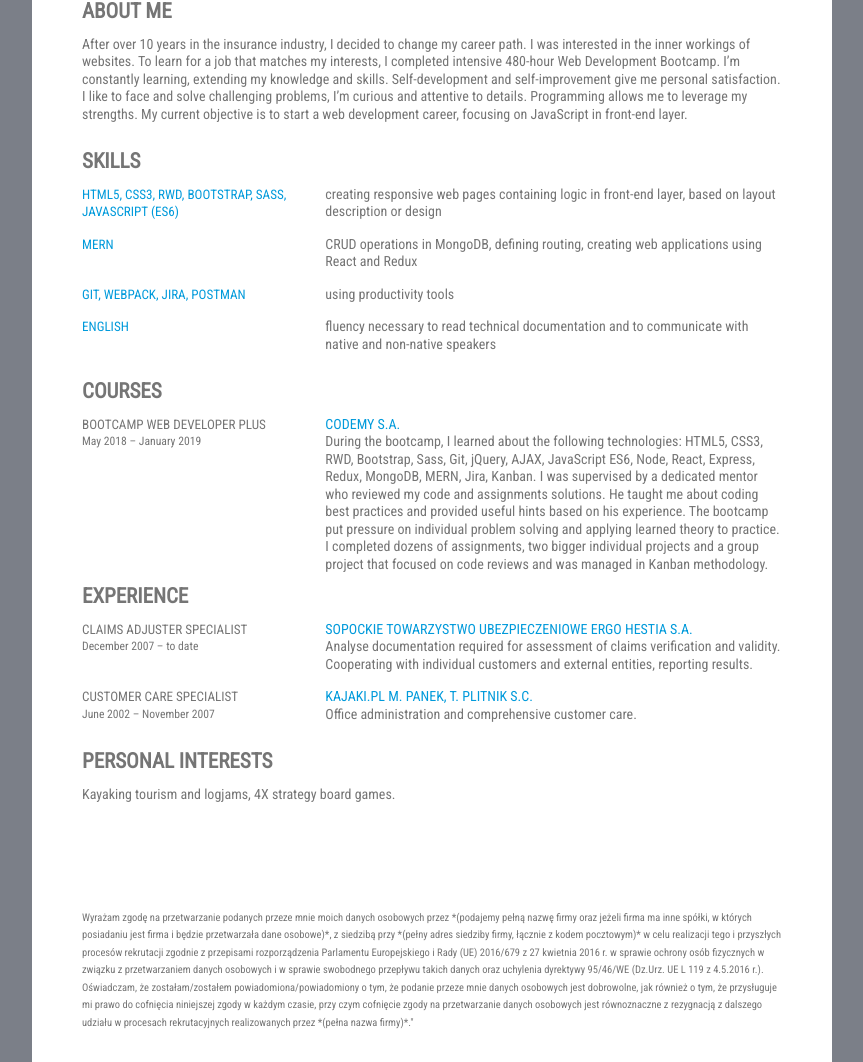
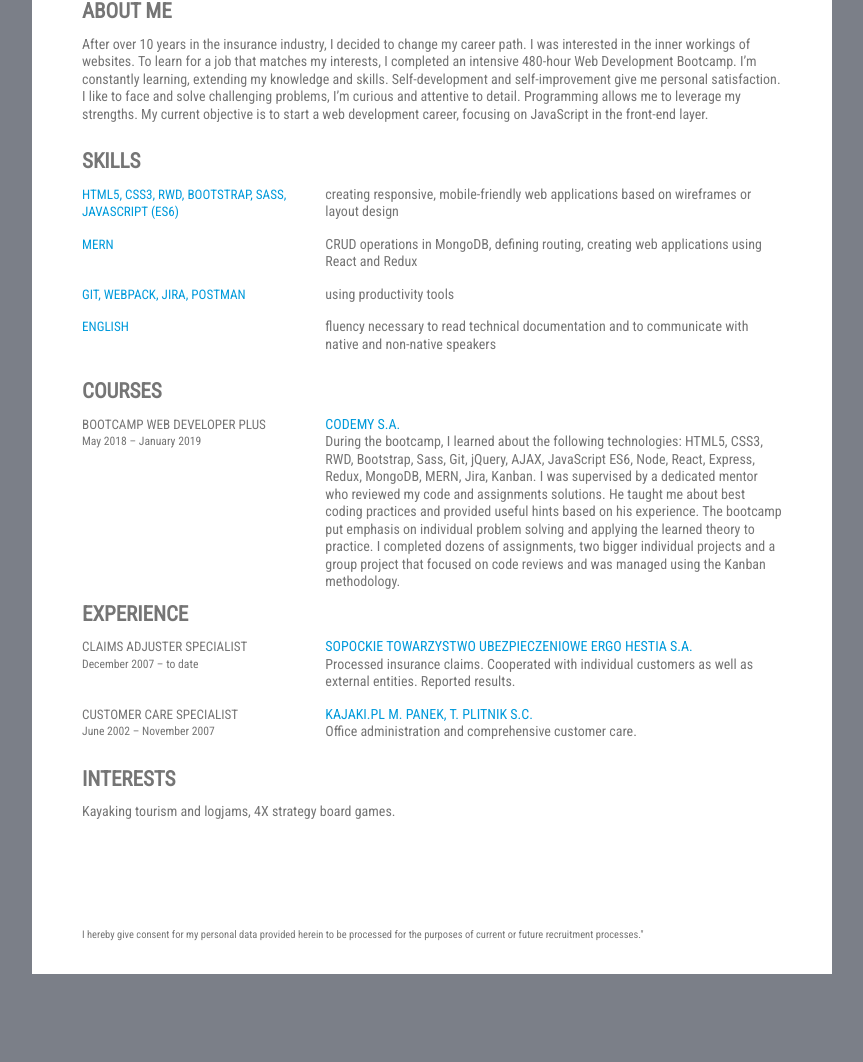
Before and after one commit to annakowalczuk/resume-project, a website: page src/en.html in a window 1280 px wide. Shown: the part 222-1284 px from the top of the page, without its empty margins (208-1071 px from the left). After the commit the page ends 1196 px from the top, so only its background shows below. Drawn offline with nearby package versions, Linux system fonts and the light colour scheme; files that its build step writes are made by us from their sources.

Commit message:
Add english content for future use

```diff
--- a/src/en.html
+++ b/src/en.html
@@ -54,18 +54,18 @@
           <!-- About me -->
           <section class="section--about">
             <h3>About me</h3>
-            <article class="description">After over 10 years in the insurance industry, I decided to change my career path. I was interested in the inner workings of websites. To learn for a job that matches my interests, I completed intensive 480-hour Web Development Bootcamp. I’m constantly learning, extending my knowledge and skills.
+            <article class="description">After over 10 years in the insurance industry, I decided to change my career path. I was interested in the inner workings of websites. To learn for a job that matches my interests, I completed an intensive 480-hour Web Development Bootcamp. I’m constantly learning, extending my knowledge and skills.
 
-                Self-development and self-improvement give me personal satisfaction. I like to face and solve challenging problems, I’m curious and attentive to details. Programming allows me to leverage my strengths.
+                Self-development and self-improvement give me personal satisfaction. I like to face and solve challenging problems, I’m curious and attentive to detail. Programming allows me to leverage my strengths.
 
-                My current objective is to start a web development career, focusing on JavaScript in front-end layer.
+                My current objective is to start a web development career, focusing on JavaScript in the front-end layer.
 
             </article>
           </section>
 
           <!-- Hobbies -->
           <section class="print-hidden">
-            <h3>Personal interests</h3>
+            <h3>Interests</h3>
             <article>Kayaking tourism and logjams, 4X strategy board games.
             </article>
           </section>
@@ -78,7 +78,7 @@
             <h3>Skills</h3>
             <article class="row skilss">
               <div class="col-md-4 col-print-4 title">HTML5, CSS3, RWD, Bootstrap, Sass, JavaScript (ES6)</div>
-              <div class="col-md-8 col-print-8 description">creating responsive web pages containing logic in front-end layer, based on layout description or design
+              <div class="col-md-8 col-print-8 description">creating responsive, mobile-friendly web applications based on wireframes or layout design
                 </div>
             </article>
             <article class="row skilss">
@@ -108,9 +108,9 @@
                 <div class="col-md-8 col-print-8">
                     During the bootcamp, I learned about the following technologies: HTML5, CSS3, RWD, Bootstrap, Sass, Git, jQuery, AJAX, JavaScript ES6, Node, React, Express, Redux, MongoDB, MERN, Jira, Kanban.
 
-                    I was supervised by a dedicated mentor who reviewed my code and assignments solutions. He taught me about coding best practices and provided useful hints based on his experience.
+                    I was supervised by a dedicated mentor who reviewed my code and assignments solutions. He taught me about best coding practices and provided useful hints based on his experience.
 
-                    The bootcamp put pressure on individual problem solving and applying learned theory to practice. I completed dozens of assignments, two bigger individual projects and a group project that focused on code reviews and was managed in Kanban methodology.
+                    The bootcamp put emphasis on individual problem solving and applying the learned theory to practice. I completed dozens of assignments, two bigger individual projects and a group project that focused on code reviews and was managed using the Kanban methodology.
 
 
                 </div>
@@ -134,7 +134,7 @@
                     to date
                     </div>
                 <div class="col-md-8 col-print-8 description">
-                    Analyse documentation required for assessment of claims verification and validity. Cooperating with individual customers and external entities, reporting results.
+                    Processed insurance claims. Cooperated with individual customers as well as external entities. Reported results.
                 </div>
               </div>
             </article>
@@ -156,7 +156,7 @@
 
           <!-- Hobbies -->
           <section class="container screen-hidden section--hobbies">
-            <h3>Personal interests</h3>
+            <h3>Interests</h3>
             <article class="row">
               <div class="col-print-12">
                   Kayaking tourism and logjams, 4X strategy board games.
@@ -170,19 +170,7 @@
     <footer class="container-fluid">
       <div class="row">
         <section class="col-print-12 screen-hidden section--footer">
-          <p>Wyrażam zgodę na przetwarzanie podanych przeze mnie moich danych osobowych przez *(podajemy pełną nazwę
-            firmy oraz jeżeli firma ma inne spółki, w których posiadaniu jest firma i będzie przetwarzała dane
-            osobowe)*,
-            z siedzibą przy *(pełny adres siedziby firmy, łącznie z kodem pocztowym)* w celu realizacji tego i
-            przyszłych
-            procesów rekrutacji zgodnie z przepisami rozporządzenia Parlamentu Europejskiego i Rady (UE) 2016/679 z 27
-            kwietnia 2016 r. w sprawie ochrony osób fizycznych w związku z przetwarzaniem danych osobowych i w sprawie
-            swobodnego przepływu takich danych oraz uchylenia dyrektywy 95/46/WE (Dz.Urz. UE L 119 z 4.5.2016 r.).
-            Oświadczam, że zostałam/zostałem powiadomiona/powiadomiony o tym, że podanie przeze mnie danych osobowych
-            jest dobrowolne, jak również o tym, że przysługuje mi prawo do cofnięcia niniejszej zgody w każdym czasie,
-            przy czym cofnięcie zgody na przetwarzanie danych osobowych jest równoznaczne z rezygnacją z dalszego
-            udziału
-            w procesach rekrutacyjnych realizowanych przez *(pełna nazwa firmy)*."</p>
+          <p>I hereby give consent for my personal data provided herein to be processed for the purposes of current or future recruitment processes."</p>
         </section>
       </div>
     </footer>
```
